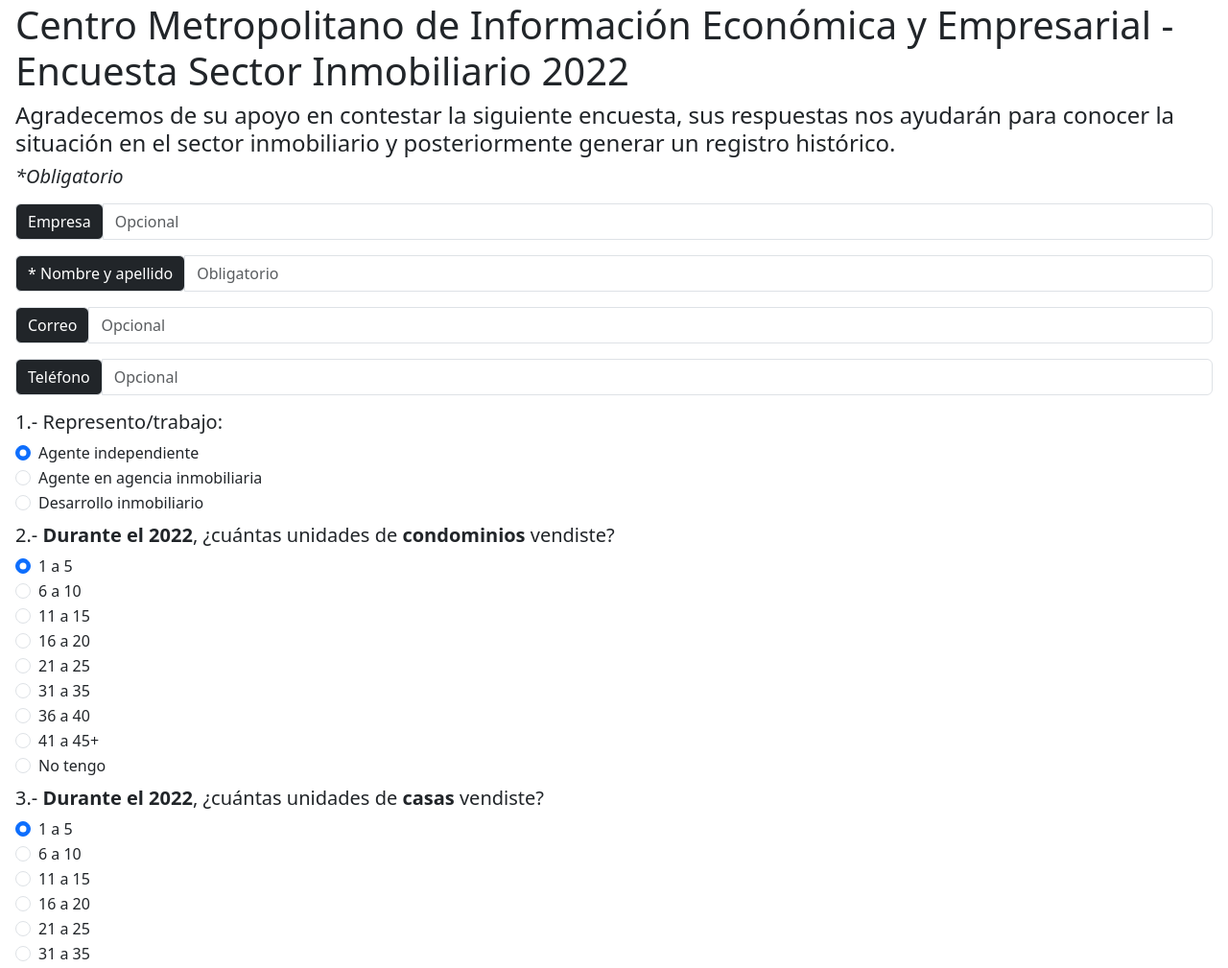
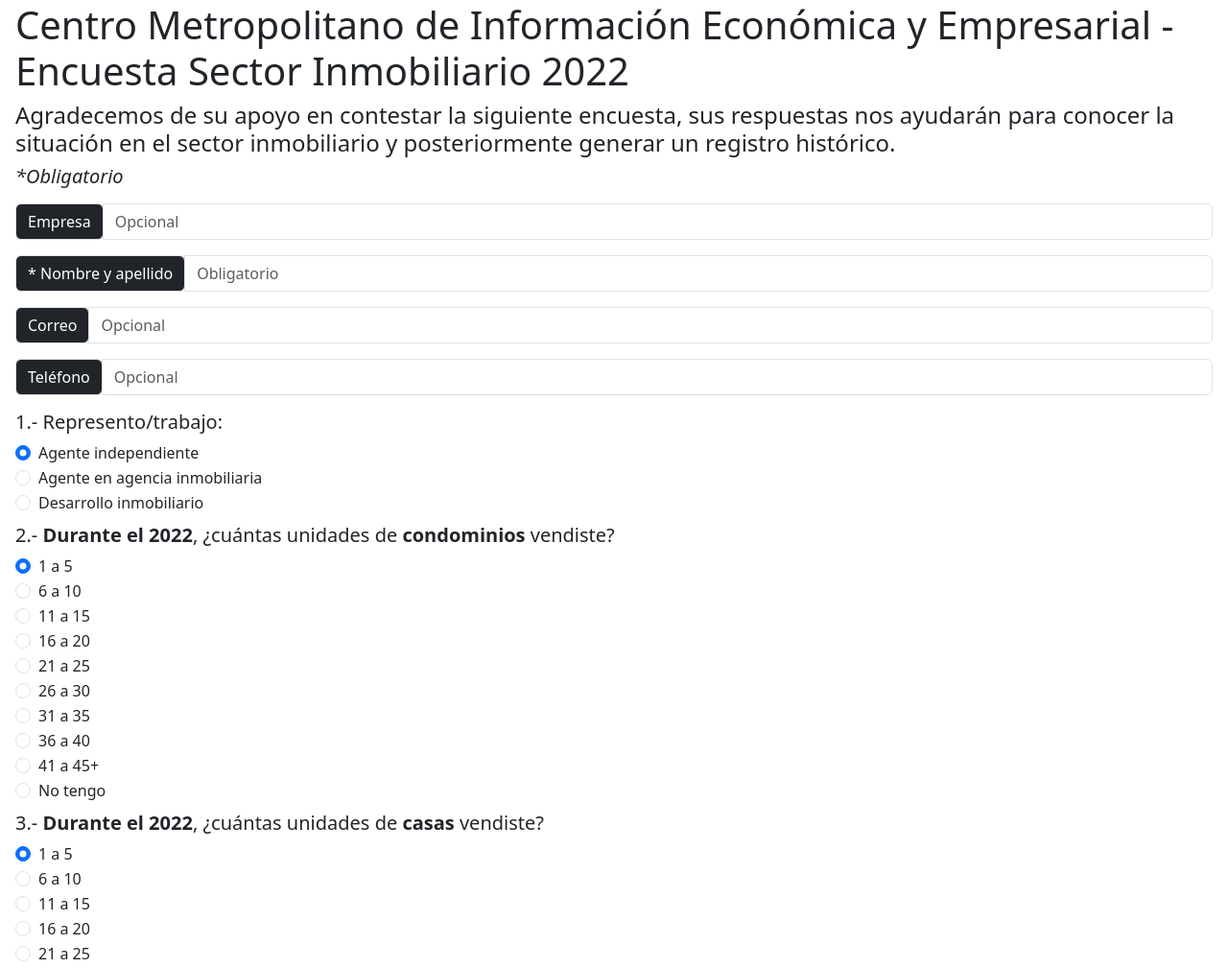
Before and after one commit to cdt-desarrollo/tendenciasSectorInmobiliario, a plain HTML site: page index.html in a window 1280 px wide. Shown: the part 70-1079 px from the top of the page at 96% size. Drawn offline with nearby package versions, Linux system fonts and the light colour scheme; some packages are replaced by stand-ins of ours; a script that the page names is missing.

Commit message:
Update index.html
Se agrego una nueva opción en la pregunta 2

```diff
--- a/index.html
+++ b/index.html
@@ -105,6 +105,12 @@
         <input class="form-check-input" type="radio" name="q2" value="21a25">
         <label class="form-check-label">
           21 a 25
+        </label>
+      </div>
+      <div class="form-check">
+        <input class="form-check-input" type="radio" name="q2" value="26a30">
+        <label class="form-check-label">
+          26 a 30
         </label>
       </div>
       <div class="form-check">
```
